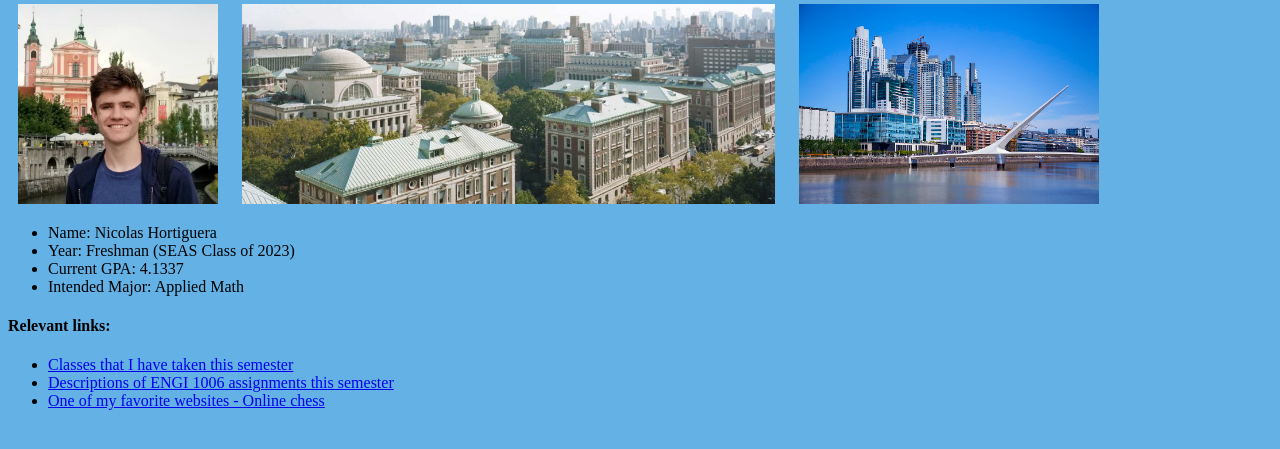
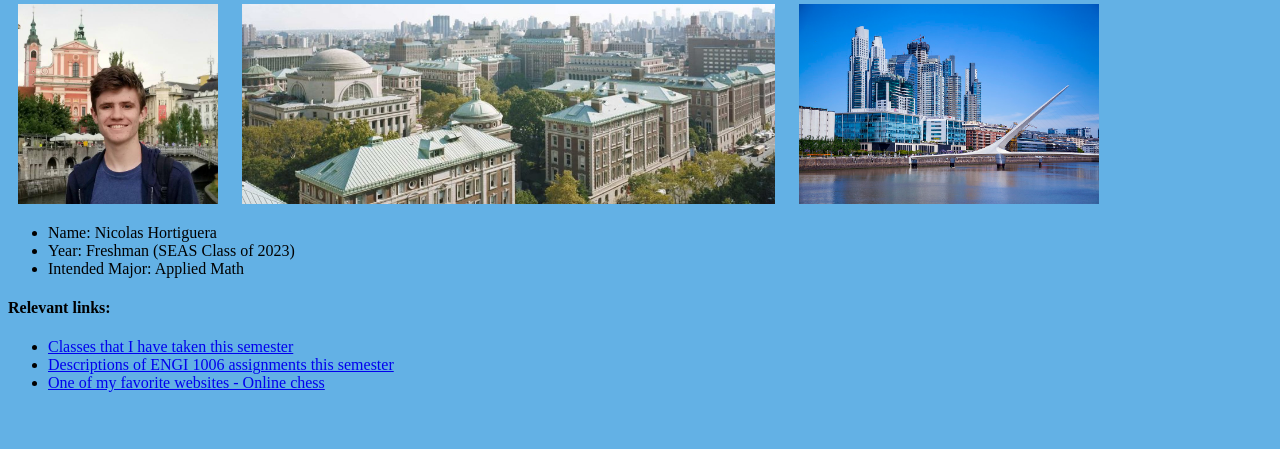
Before and after one commit to NHortiguera/1006-Final-Project, a Flask app: page / in a window 1280 px wide. Shown: the part 97-546 px from the top of the page. Run offline with Flask 2, Linux system fonts and the light colour scheme.

Commit message:
Update index.html

```diff
--- a/templates/index.html
+++ b/templates/index.html
@@ -18,7 +18,6 @@
     <ul>
       <li>Name: Nicolas Hortiguera</li>
       <li>Year: Freshman (SEAS Class of 2023)</li>
-      <li>Current GPA: 4.1337</li>
       <li>Intended Major: Applied Math</li>
     </ul>
     <h4>Relevant links: </h4>
```
